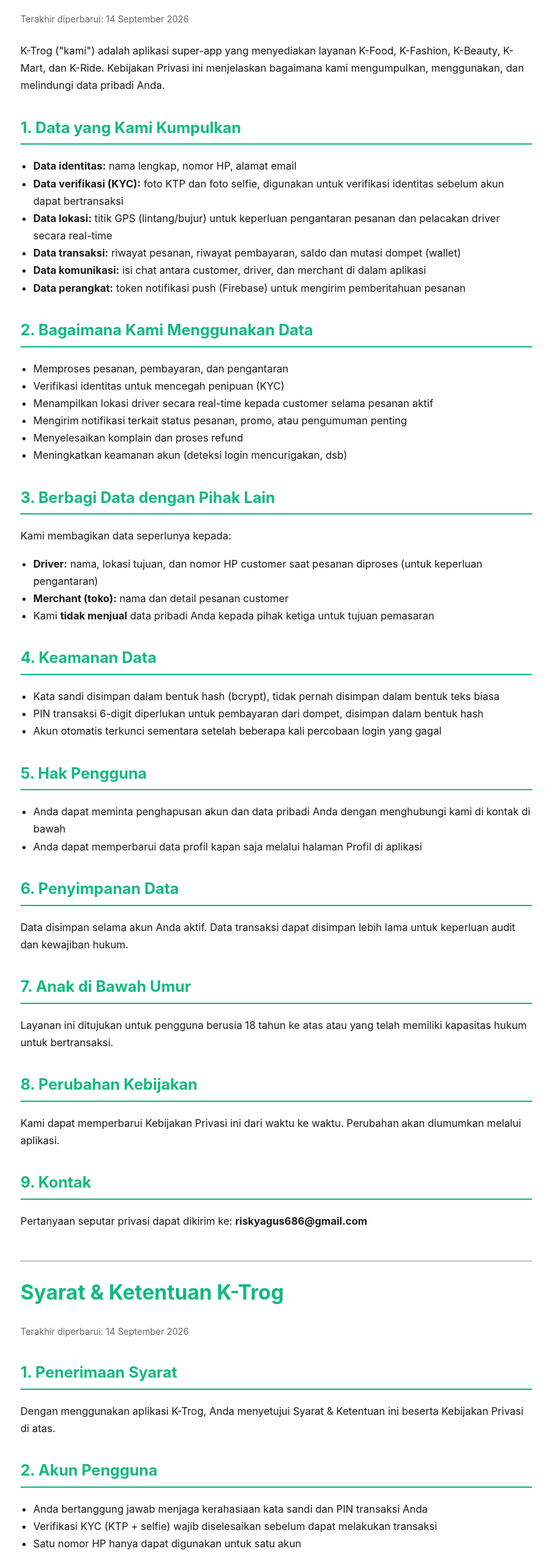
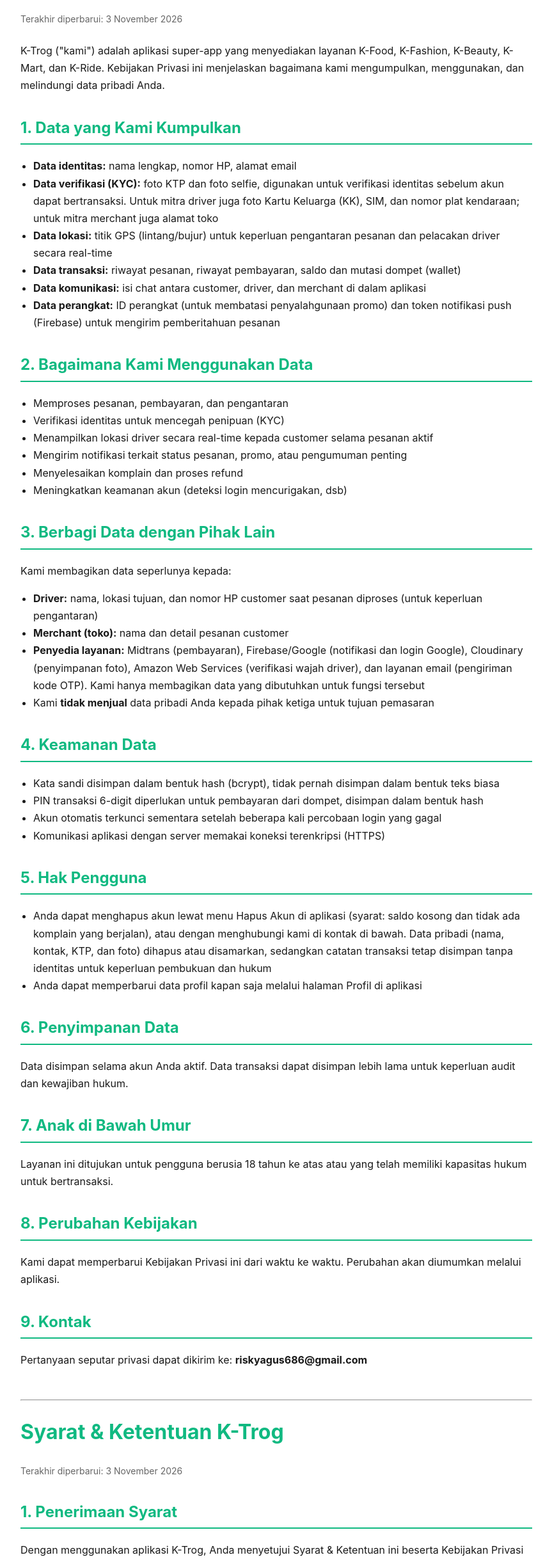
Before and after one commit to riskyagus686-pixel/ktrog-legal, a plain HTML site: page index.html in a window 1280 px wide. Shown: the part 103-2544 px from the top of the page at 64% size, without its empty margins (208-1071 px from the left). Drawn offline with Linux system fonts and the light colour scheme.

Commit message:
Samakan kebijakan privasi dan syarat dengan versi app

```diff
--- a/index.html
+++ b/index.html
@@ -15,18 +15,18 @@
 <body>
 
 <h1>Kebijakan Privasi K-Trog</h1>
-<p class="updated">Terakhir diperbarui: 14 September 2026</p>
+<p class="updated">Terakhir diperbarui: 3 November 2026</p>
 
 <p>K-Trog ("kami") adalah aplikasi super-app yang menyediakan layanan K-Food, K-Fashion, K-Beauty, K-Mart, dan K-Ride. Kebijakan Privasi ini menjelaskan bagaimana kami mengumpulkan, menggunakan, dan melindungi data pribadi Anda.</p>
 
 <h2>1. Data yang Kami Kumpulkan</h2>
 <ul>
   <li><b>Data identitas:</b> nama lengkap, nomor HP, alamat email</li>
-  <li><b>Data verifikasi (KYC):</b> foto KTP dan foto selfie, digunakan untuk verifikasi identitas sebelum akun dapat bertransaksi</li>
+  <li><b>Data verifikasi (KYC):</b> foto KTP dan foto selfie, digunakan untuk verifikasi identitas sebelum akun dapat bertransaksi. Untuk mitra driver juga foto Kartu Keluarga (KK), SIM, dan nomor plat kendaraan; untuk mitra merchant juga alamat toko</li>
   <li><b>Data lokasi:</b> titik GPS (lintang/bujur) untuk keperluan pengantaran pesanan dan pelacakan driver secara real-time</li>
   <li><b>Data transaksi:</b> riwayat pesanan, riwayat pembayaran, saldo dan mutasi dompet (wallet)</li>
   <li><b>Data komunikasi:</b> isi chat antara customer, driver, dan merchant di dalam aplikasi</li>
-  <li><b>Data perangkat:</b> token notifikasi push (Firebase) untuk mengirim pemberitahuan pesanan</li>
+  <li><b>Data perangkat:</b> ID perangkat (untuk membatasi penyalahgunaan promo) dan token notifikasi push (Firebase) untuk mengirim pemberitahuan pesanan</li>
 </ul>
 
 <h2>2. Bagaimana Kami Menggunakan Data</h2>
@@ -44,6 +44,7 @@
 <ul>
   <li><b>Driver:</b> nama, lokasi tujuan, dan nomor HP customer saat pesanan diproses (untuk keperluan pengantaran)</li>
   <li><b>Merchant (toko):</b> nama dan detail pesanan customer</li>
+  <li><b>Penyedia layanan:</b> Midtrans (pembayaran), Firebase/Google (notifikasi dan login Google), Cloudinary (penyimpanan foto), Amazon Web Services (verifikasi wajah driver), dan layanan email (pengiriman kode OTP). Kami hanya membagikan data yang dibutuhkan untuk fungsi tersebut</li>
   <li>Kami <b>tidak menjual</b> data pribadi Anda kepada pihak ketiga untuk tujuan pemasaran</li>
 </ul>
 
@@ -52,11 +53,12 @@
   <li>Kata sandi disimpan dalam bentuk hash (bcrypt), tidak pernah disimpan dalam bentuk teks biasa</li>
   <li>PIN transaksi 6-digit diperlukan untuk pembayaran dari dompet, disimpan dalam bentuk hash</li>
   <li>Akun otomatis terkunci sementara setelah beberapa kali percobaan login yang gagal</li>
+  <li>Komunikasi aplikasi dengan server memakai koneksi terenkripsi (HTTPS)</li>
 </ul>
 
 <h2>5. Hak Pengguna</h2>
 <ul>
-  <li>Anda dapat meminta penghapusan akun dan data pribadi Anda dengan menghubungi kami di kontak di bawah</li>
+  <li>Anda dapat menghapus akun lewat menu Hapus Akun di aplikasi (syarat: saldo kosong dan tidak ada komplain yang berjalan), atau dengan menghubungi kami di kontak di bawah. Data pribadi (nama, kontak, KTP, dan foto) dihapus atau disamarkan, sedangkan catatan transaksi tetap disimpan tanpa identitas untuk keperluan pembukuan dan hukum</li>
   <li>Anda dapat memperbarui data profil kapan saja melalui halaman Profil di aplikasi</li>
 </ul>
 
@@ -75,7 +77,7 @@
 <hr style="margin-top:48px;">
 
 <h1>Syarat & Ketentuan K-Trog</h1>
-<p class="updated">Terakhir diperbarui: 14 September 2026</p>
+<p class="updated">Terakhir diperbarui: 3 November 2026</p>
 
 <h2>1. Penerimaan Syarat</h2>
 <p>Dengan menggunakan aplikasi K-Trog, Anda menyetujui Syarat & Ketentuan ini beserta Kebijakan Privasi di atas.</p>
@@ -89,15 +91,16 @@
 
 <h2>3. Transaksi & Pembayaran</h2>
 <ul>
-  <li>Pembayaran dapat dilakukan melalui saldo dompet (Wallet) atau Bayar di Tempat (COD)</li>
+  <li>Pembayaran dapat dilakukan melalui saldo dompet (Wallet), QRIS, atau Bayar di Tempat (COD)</li>
   <li>Biaya admin dan biaya layanan COD (jika berlaku) ditampilkan secara transparan sebelum pembayaran dikonfirmasi</li>
   <li>Dana yang telah dibayarkan untuk pesanan yang sedang diproses tidak dapat ditarik hingga pesanan selesai atau dibatalkan sesuai kebijakan pembatalan</li>
 </ul>
 
 <h2>4. Kebijakan Pembatalan & Refund</h2>
 <ul>
-  <li>Pembatalan pesanan sebelum diproses driver/merchant akan direfund penuh ke Wallet</li>
+  <li>Pembatalan pesanan sebelum diproses driver/merchant akan direfund penuh ke Wallet K-Trog (saldo dapat dipakai untuk pesanan berikutnya)</li>
   <li>Komplain terkait pesanan dapat diajukan melalui menu Komplain di halaman detail pesanan, akan ditinjau oleh admin</li>
+  <li>Barang yang tidak sesuai, rusak, atau salah kirim karena kesalahan merchant atau pengirim direfund penuh, dengan ongkir ditanggung pihak yang bersalah. Pengajuan wajib disertai foto dan video unboxing dan diperiksa admin berdasarkan bukti dari semua pihak. Kesalahan dari pelanggan tidak mendapat refund</li>
 </ul>
 
 <h2>5. Kewajiban Driver & Merchant</h2>
```
